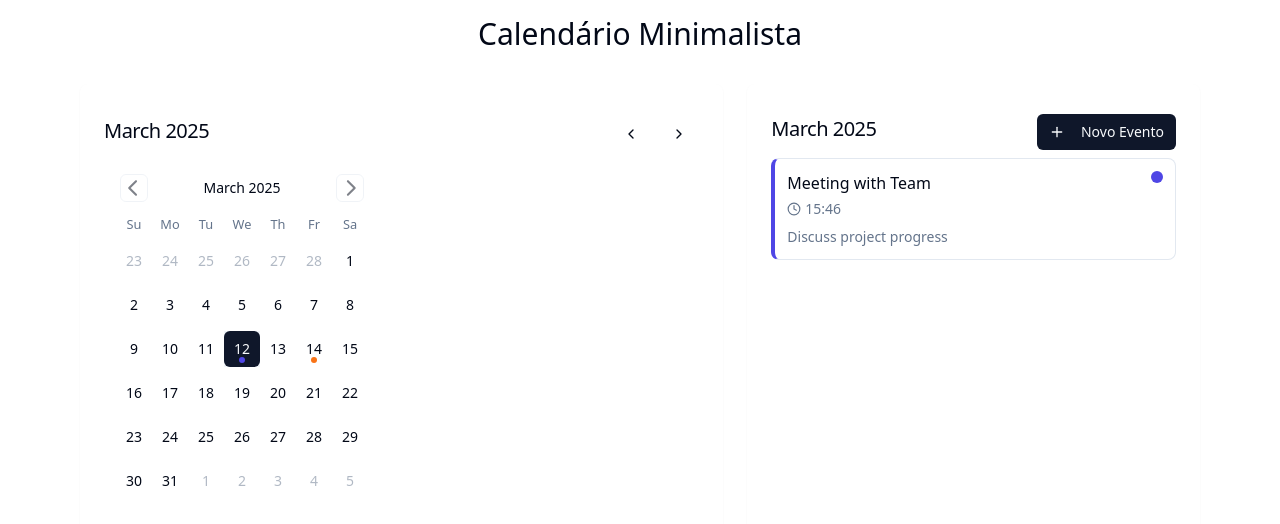
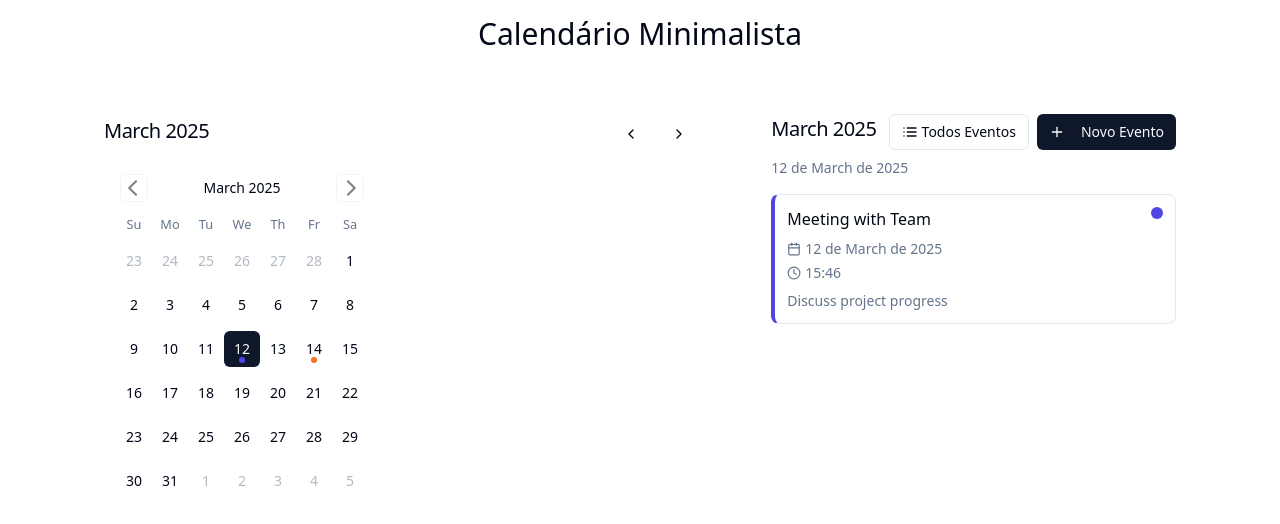
Before and after one commit to frostyez/Calendario_Simples, a React (Vite) app: page /calendar in a window 1280 px wide. Shown: the top 524 px of the page. Built offline with nearby package versions, Linux system fonts and the light colour scheme.

Commit message:
Enhance event functionality
Adds the ability to set a time for events and view a list of all scheduled events.

```diff
--- a/src/components/EventForm.tsx
+++ b/src/components/EventForm.tsx
@@ -3,7 +3,7 @@ import React, { useState } from "react";
 import { useForm } from "react-hook-form";
 import { z } from "zod";
 import { zodResolver } from "@hookform/resolvers/zod";
-import { CalendarIcon } from "lucide-react";
+import { CalendarIcon, Clock } from "lucide-react";
 import { format } from "date-fns";
 
 import { Event } from "@/pages/Calendar";
@@ -32,6 +32,7 @@ const formSchema = z.object({
   date: z.date({
     required_error: "Data é obrigatória",
   }),
+  time: z.string().optional(),
   description: z.string().optional(),
   color: z.string().default("#4f46e5"),
 });
@@ -49,15 +50,24 @@ const EventForm = ({ onAddEvent, selectedDate }: EventFormProps) => {
     defaultValues: {
       title: "",
       date: selectedDate,
+      time: format(new Date(), "HH:mm"),
       description: "",
       color: "#4f46e5",
     },
   });
 
   const onSubmit = (data: FormData) => {
+    const eventDate = new Date(data.date);
+
+    // Se houver um horário definido, atualize a data com esse horário
+    if (data.time) {
+      const [hours, minutes] = data.time.split(':').map(Number);
+      eventDate.setHours(hours, minutes);
+    }
+
     onAddEvent({
       title: data.title,
-      date: data.date,
+      date: eventDate,
       description: data.description,
       color: data.color,
     });
@@ -127,6 +137,27 @@ const EventForm = ({ onAddEvent, selectedDate }: EventFormProps) => {
 
         <FormField
           control={form.control}
+          name="time"
+          render={({ field }) => (
+            <FormItem>
+              <FormLabel>Horário</FormLabel>
+              <FormControl>
+                <div className="flex items-center space-x-2">
+                  <Input
+                    type="time"
+                    className="w-full"
+                    {...field}
+                  />
+                  <Clock className="h-4 w-4 text-muted-foreground" />
+                </div>
+              </FormControl>
+              <FormMessage />
+            </FormItem>
+          )}
+        />
+
+        <FormField
+          control={form.control}
           name="description"
           render={({ field }) => (
             <FormItem>
--- a/src/components/EventList.tsx
+++ b/src/components/EventList.tsx
@@ -1,7 +1,7 @@
 
 import React from "react";
 import { format } from "date-fns";
-import { Clock } from "lucide-react";
+import { Clock, Calendar } from "lucide-react";
 import { Event } from "@/pages/Calendar";
 
 type EventListProps = {
@@ -33,9 +33,16 @@ const EventList = ({ events }: EventListProps) => {
             />
           </div>
 
-          <div className="flex items-center text-sm text-muted-foreground mt-1">
-            <Clock className="h-3.5 w-3.5 mr-1" />
-            {format(event.date, "HH:mm")}
+          <div className="flex flex-col gap-1 mt-2">
+            <div className="flex items-center text-sm text-muted-foreground">
+              <Calendar className="h-3.5 w-3.5 mr-1" />
+              {format(event.date, "d 'de' MMMM 'de' yyyy")}
+            </div>
+
+            <div className="flex items-center text-sm text-muted-foreground">
+              <Clock className="h-3.5 w-3.5 mr-1" />
+              {format(event.date, "HH:mm")}
+            </div>
           </div>
 
           {event.description && (
--- a/src/pages/Calendar.tsx
+++ b/src/pages/Calendar.tsx
@@ -1,9 +1,10 @@
+
 import React, { useState } from "react";
 import { format } from "date-fns";
 import { Calendar as CalendarComponent } from "@/components/ui/calendar";
 import { Card, CardContent, CardHeader, CardTitle } from "@/components/ui/card";
 import { Button } from "@/components/ui/button";
-import { ChevronLeft, ChevronRight, Plus } from "lucide-react";
+import { ChevronLeft, ChevronRight, Plus, Calendar as CalendarIcon, List } from "lucide-react";
 import {
   Sheet,
   SheetContent,
@@ -25,6 +26,7 @@ export type Event = {
 
 const Calendar = () => {
   const [date, setDate] = useState<Date>(new Date());
+  const [showAllEvents, setShowAllEvents] = useState(false);
   const [events, setEvents] = useState<Event[]>([
     {
       id: "1",
@@ -53,6 +55,9 @@ const Calendar = () => {
   const selectedDateEvents = events.filter(
     (event) => format(event.date, "yyyy-MM-dd") === format(date, "yyyy-MM-dd")
   );
+
+  // Ordena todos os eventos por data
+  const sortedEvents = [...events].sort((a, b) => a.date.getTime() - b.date.getTime());
 
   return (
     <div className="container mx-auto p-4 max-w-6xl animate-fade-in">
@@ -129,6 +134,16 @@ const Calendar = () => {
             <CardTitle className="text-xl font-light">
               {format(date, "MMMM yyyy")}
             </CardTitle>
+            <div className="flex space-x-2">
+              <Button
+                variant="outline"
+                size="sm"
+                onClick={() => setShowAllEvents(!showAllEvents)}
+                className="flex items-center gap-1"
+              >
+                <List className="h-4 w-4" />
+                {showAllEvents ? "Voltar" : "Todos Eventos"}
+              </Button>
               <Sheet>
                 <SheetTrigger asChild>
                   <Button size="sm">
@@ -146,9 +161,21 @@ const Calendar = () => {
                   <EventForm onAddEvent={handleAddEvent} selectedDate={date} />
                 </SheetContent>
               </Sheet>
+            </div>
           </CardHeader>
           <CardContent>
-            <EventList events={selectedDateEvents} />
+            <div className="mb-2">
+              {showAllEvents ? (
+                <h3 className="text-sm font-medium text-muted-foreground mb-4">
+                  Mostrando todos os eventos
+                </h3>
+              ) : (
+                <h3 className="text-sm font-medium text-muted-foreground mb-4">
+                  {format(date, "d 'de' MMMM 'de' yyyy")}
+                </h3>
+              )}
+            </div>
+            <EventList events={showAllEvents ? sortedEvents : selectedDateEvents} />
           </CardContent>
         </Card>
       </div>
```
Lines whose indentation alone changed are shown as unchanged.
